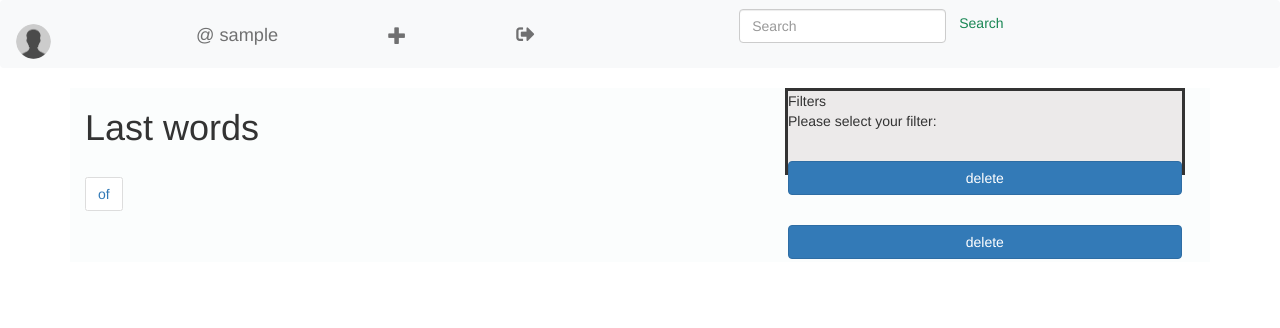
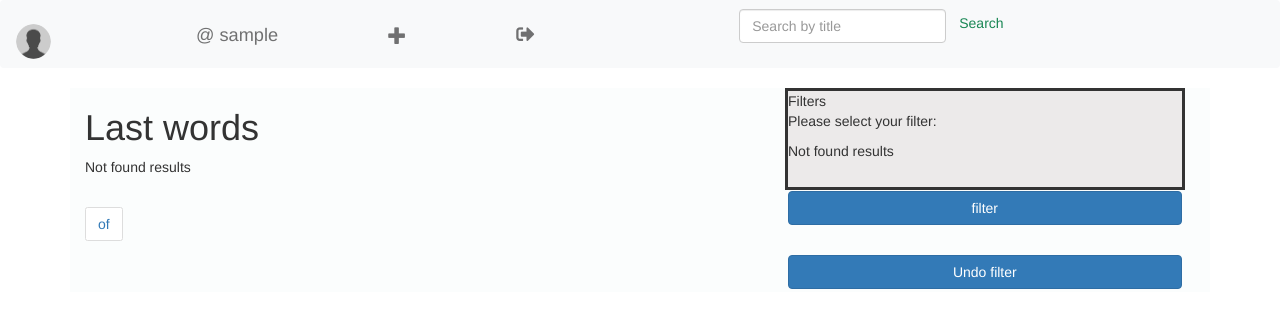
Before and after one commit to jrco1989/vocabulary, a Django app: template app/templates/home.html in a window 1280 px wide. Shown: the top 328 px of the page. Run offline with Django 3.2, Linux system fonts and the light colour scheme; the template is opened without the code that fills it, so the values that code supplies are empty; the visitor is signed in with stand-in values (Sample User, id 1); some libraries are stand-ins or nearby versions.

Commit message:
add search and filters

```diff
--- a/app/forms.py
+++ b/app/forms.py
@@ -100,7 +100,7 @@ class WordForm (forms.ModelForm):
 
 	class Meta():
 		model = Word
-		fields = ('user','title','meaning','genre')
+		fields = ('genre','user','title','meaning',)
 		widgets = {
 			'user': forms.HiddenInput(),
 			'meaning' : forms.Textarea(),
--- a/app/templates/create_word.html
+++ b/app/templates/create_word.html
@@ -27,7 +27,7 @@
 
 		{% endfor %}
 		<button class="btn btn-primary btn-block mt-5" type="submit">SAVE</button>
-		<a href="{% url 'home' %}">RETURN</a>
+		<a href="{% url 'home' 0 %}">RETURN</a>
 	</form>
 
 
--- a/app/templates/detail_profile.html
+++ b/app/templates/detail_profile.html
@@ -38,7 +38,7 @@
         </div>
         {% endfor %}
         <button class="btn btn-primary btn-block mt-5" type="submit">SAVE</button>
-        <a href="{% url 'home' %}">RETURN</a>
+        <a href="{% url 'home' 0 %}">RETURN</a>
       </form>
 
       <p><strong>Words:</strong>
--- a/app/templates/home.html
+++ b/app/templates/home.html
@@ -16,15 +16,17 @@
       </a>
     {% endif %}
     <h3><a href="{%url 'detail_word' pk=word.id%}">{{ word.title}}</a></h3>
+    <p>{{ word.meaning}}</p>
+    <br>
     <p><strong>Genres:</strong> {% for genre in word.genre.all %} {{ genre }}{% if not forloop.last %},{% endif %}{% endfor %}</p>
-    <p>{{ word.meaning}}</p>
     <p>{{ word.created}} by {{word.user}}</p>
 
     {% for complement in word.complement_set.all %}
     <a href="">{{complement.title}}</a>{% if not forloop.last %},{% endif %}
     {% endfor %}
     <hr>
-
+    {% empty %}
+    <p>Not found results</p>
 
     {%endfor%}
 
@@ -66,10 +68,14 @@
 			<input type="checkbox" name="genre_check" value="{{genre.id}}" >
 			{{genre}}
 			<br>
+            {% empty %}
+            <p>Not found results</p>
+		{%endfor%}
+		<button class="btn btn-primary btn-block mt-5" type="submit">filter</button>
+      </form>
 
-		{%endfor%}
-		<button class="btn btn-primary btn-block mt-5" type="submit">delete</button>
-		<button class="btn btn-primary btn-block mt-5" type="submit">delete</button>
+      <form action="{%url 'home' 0%}" method="GET">
+		<button class="btn btn-primary btn-block mt-5" type="submit">Undo filter</button>
       </form>
 </div>
     {% endblock%}
--- a/app/templates/nav.html
+++ b/app/templates/nav.html
@@ -2,7 +2,7 @@
 <nav class="navbar navbar-expand-lg navbar-light bg-light">
     {%if user.is_authenticated%}
 
-        <a class="navbar-brand" href="{% url 'index'%}">
+        <a class="navbar-brand" href="{% url 'home' 0 %}">
             {% if request.user.profile.picture %}
             <img src="{{ request.user.profile.picture.url }}" height="35" class="d-inline-block align-top rounded-circle" />
             {% else%}
@@ -32,9 +32,10 @@
                     </a>
                 </li>
             </ul>
-            <form class="form-inline my-2 my-lg-0 nav-icon">
-                <input class="form-control mr-sm-2 nav-icon" type="search" placeholder="Search">
+            <form action="{% url 'home' 0 %}"class="form-inline my-2 my-lg-0 nav-icon">
+                <input type="text" class="form-control mr-sm-2 nav-icon" id="searcher_title" placeholder="Search by title" name="searchByTitle" value="{{request.GET.searchByTitle}}">
                 <button class="btn btn-outline-success my-2 my-sm-0" type="submit">Search</button>
+
             </form>
         </div>
     {%else%}
--- a/app/urls.py
+++ b/app/urls.py
@@ -23,11 +23,6 @@ urlpatterns=[
         route='signup',
         view=views.SignupView.as_view(),
         name='signup'
-    ),
-    path(
-        route='user/',
-        view=views.WordsView.as_view(),
-        name='home'
     ),
     path(
         route='user/<dict>',
```
Also changed, not shown: app/models.py (+9 -6 lines), app/views.py (+38 -24 lines).
